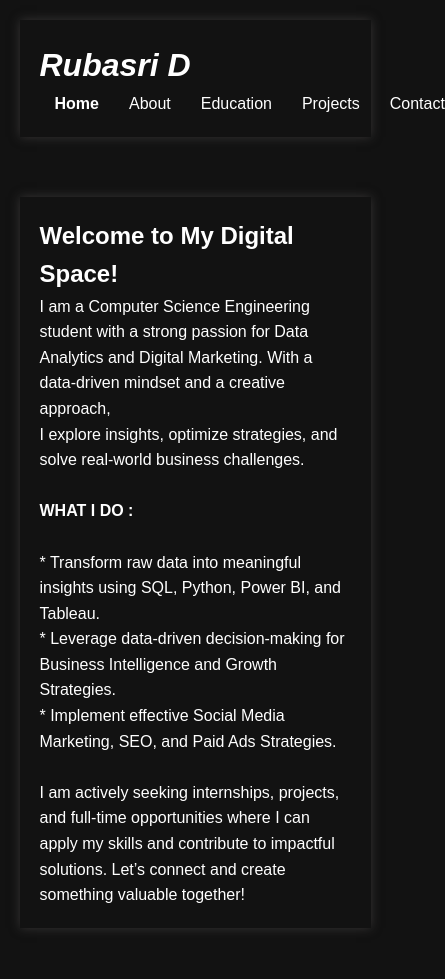
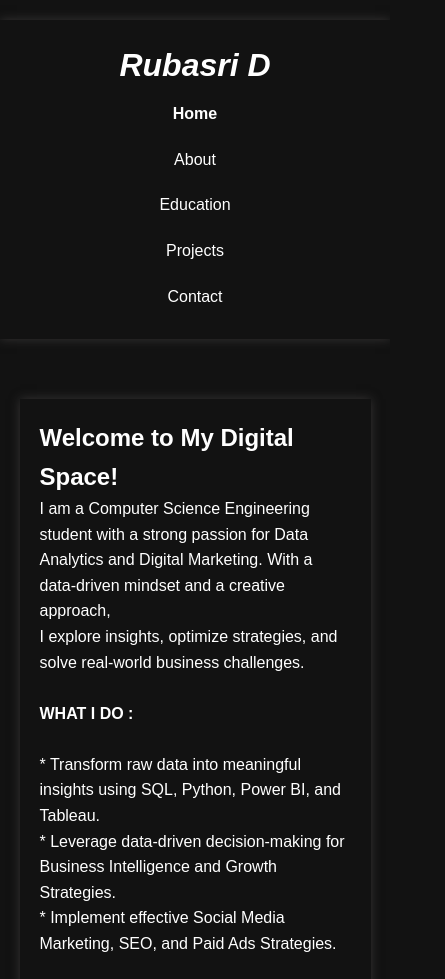
Before and after one commit to rubydhisa/portfolio, a plain HTML site: page index.html in a window 390 px wide. Shown: the top 979 px of the page, 445 px wide, since content can reach past the window. Drawn offline with Linux system fonts and the light colour scheme.

Commit message:
Update styles.css

```diff
--- a/styles.css
+++ b/styles.css
@@ -25,7 +25,12 @@ header {
     align-items: center;
     padding: 20px 0;
 }
-
+.nav-content {
+    display: flex;
+    justify-content: space-between;
+    align-items: center;
+    width: 100%;
+}
 
 
 nav ul {
@@ -143,4 +148,18 @@ section {
         width: 100%;
         max-width: 300px;
     }
+    .nav-content {
+        flex-direction: column;
+        align-items: center;
+    }
+
+    nav ul {
+        flex-direction: column;
+        text-align: center;
+        width: 100%;
+    }
+
+    nav ul li {
+        margin: 10px 0;
+    }
 }
```
